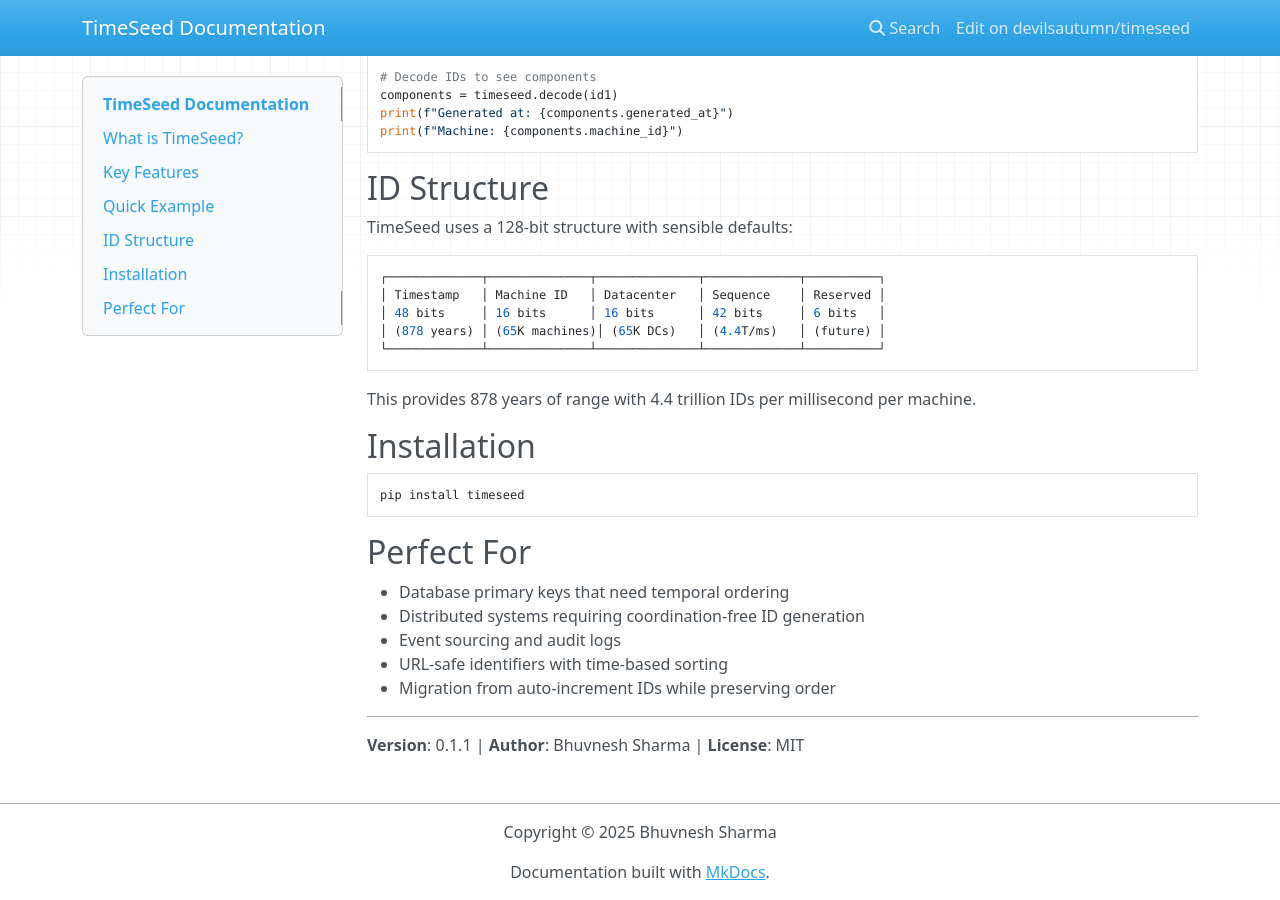
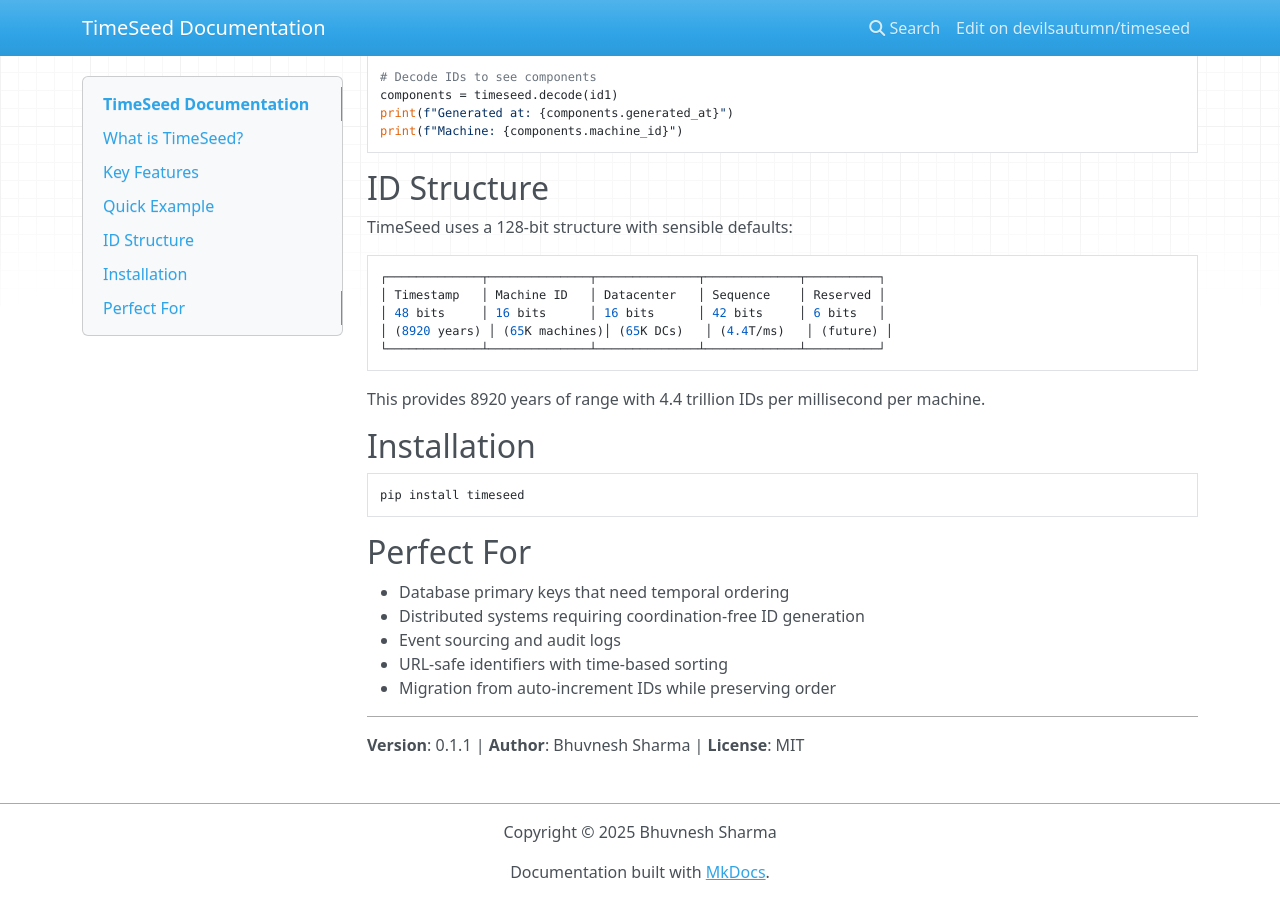
Before and after one commit to DevilsAutumn/timeseed, an MkDocs documentation site: the page built from docs/index.md, in a window 1280 px wide and 900 px high, scrolled down 741 px. Built offline with MkDocs 1.6.1, drawn with Linux system fonts in a browser that asks for light colours; nearby versions of some CDN libraries.

Commit message:
docs fixed

````diff
--- a/docs/index.md
+++ b/docs/index.md
@@ -44,11 +44,11 @@ TimeSeed uses a 128-bit structure with sensible defaults:
 ┌─────────────┬──────────────┬──────────────┬─────────────┬──────────┐
 │ Timestamp   │ Machine ID   │ Datacenter   │ Sequence    │ Reserved │
 │ 48 bits     │ 16 bits      │ 16 bits      │ 42 bits     │ 6 bits   │
-│ (878 years) │ (65K machines)│ (65K DCs)   │ (4.4T/ms)   │ (future) │
+│ (8920 years) │ (65K machines)│ (65K DCs)   │ (4.4T/ms)   │ (future) │
 └─────────────┴──────────────┴──────────────┴─────────────┴──────────┘
 ```
 
-This provides 878 years of range with 4.4 trillion IDs per millisecond per machine.
+This provides 8920 years of range with 4.4 trillion IDs per millisecond per machine.
 
 ## Installation
 
--- a/pyproject.toml
+++ b/pyproject.toml
@@ -49,7 +49,7 @@ dependencies = []
 [project.urls]
 Homepage = "https://github.com/devilsautumn/timeseed"
 Repository = "https://github.com/devilsautumn/timeseed"
-Documentation = "https://github.com/devilsautumn/timeseed#readme"
+Documentation = "https://timeseed.readthedocs.io/"
 "Bug Reports" = "https://github.com/devilsautumn/timeseed/issues"
 "Source Code" = "https://github.com/devilsautumn/timeseed"
 Changelog = "https://github.com/devilsautumn/timeseed/blob/main/CHANGELOG.md"
````
